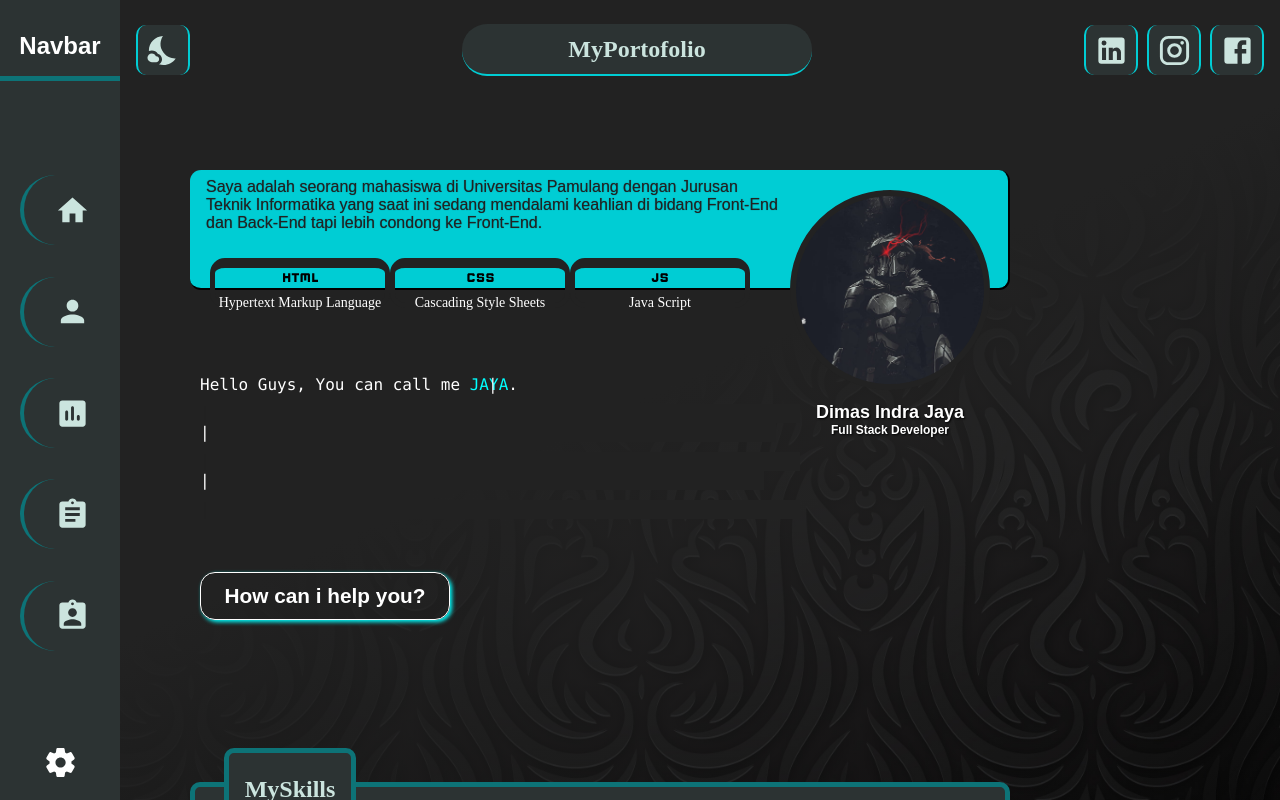
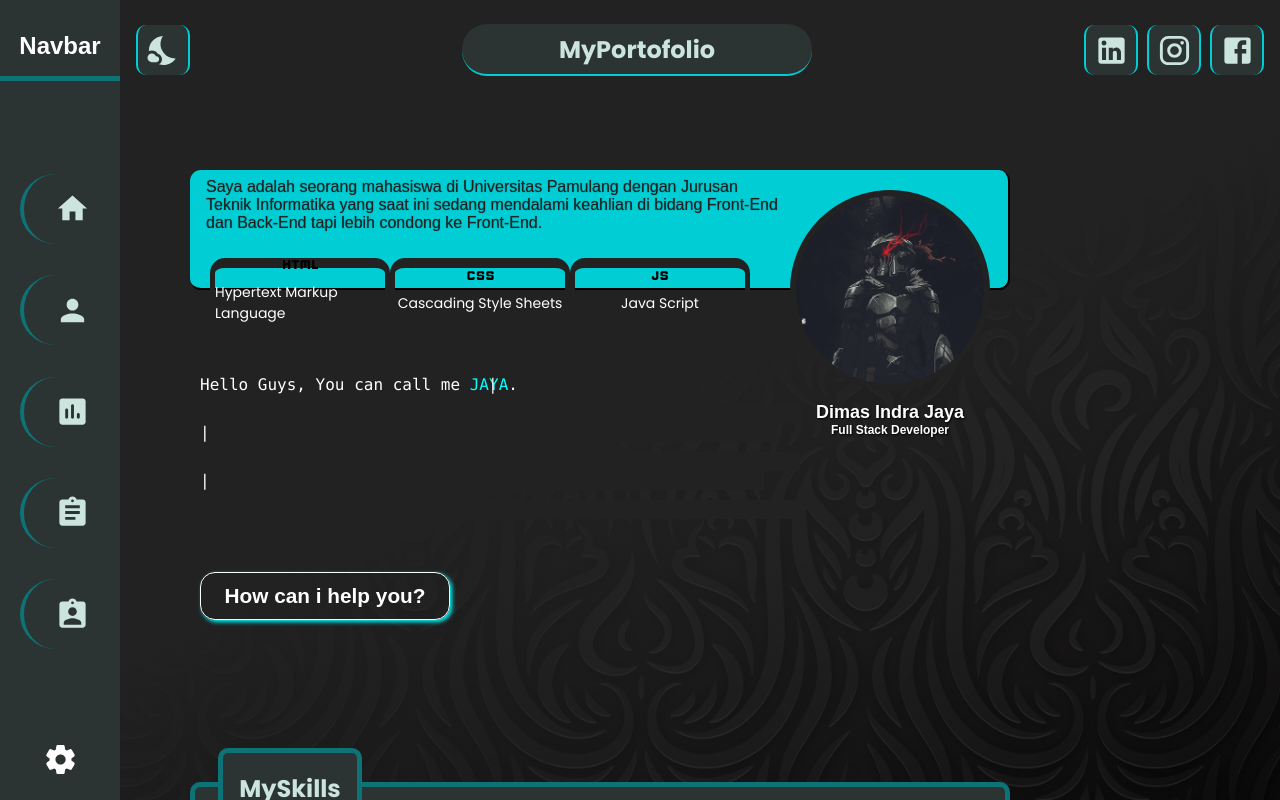
Before and after one commit to CryStealLz0/Portofolio_With_Vite_ReactTS, a React (Vite) app: page / in a window 1280 px wide. Built offline with nearby package versions, Linux system fonts and the light colour scheme; a web font is replaced by a local one.

Commit message:
add body font family

```diff
--- a/src/styles/_main.scss
+++ b/src/styles/_main.scss
@@ -17,6 +17,7 @@ body {
     background-size: cover;
     overflow: hidden;
     scroll-behavior: smooth;
+    font-family: "Poppins", Arial, Helvetica, sans-serif;
 }
 
 .background {
```
